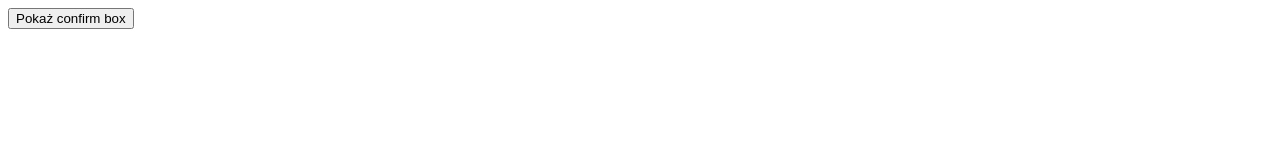
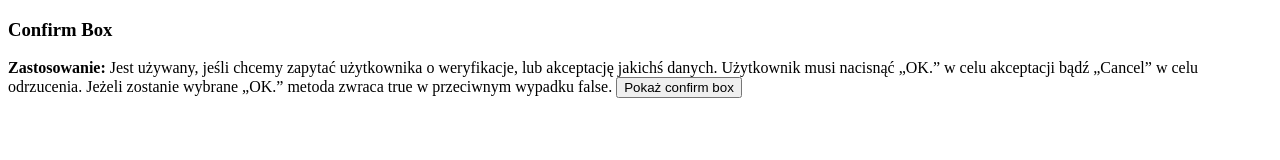
Before and after one commit to aracewicz/kms, a plain HTML site: page zad8_race.html in a window 1280 px wide. Drawn offline with Linux system fonts and the light colour scheme.

Commit message:
Update zad8_race.html

```diff
--- a/zad8_race.html
+++ b/zad8_race.html
@@ -12,6 +12,11 @@
 </script>
 </head>
  <body>
+    <h3> Confirm Box </h3>
+    <b> Zastosowanie: </b>
+Jest używany, jeśli chcemy zapytać użytkownika o weryfikacje, lub akceptację jakichś danych.
+Użytkownik musi nacisnąć  „OK.” w celu akceptacji bądź „Cancel” w celu odrzucenia. Jeżeli zostanie
+wybrane „OK.” metoda zwraca true w przeciwnym wypadku false.
      <input type="button" onclick="show_confirm()" value="Pokaż confirm box" />
  </body>
 </html>
```
